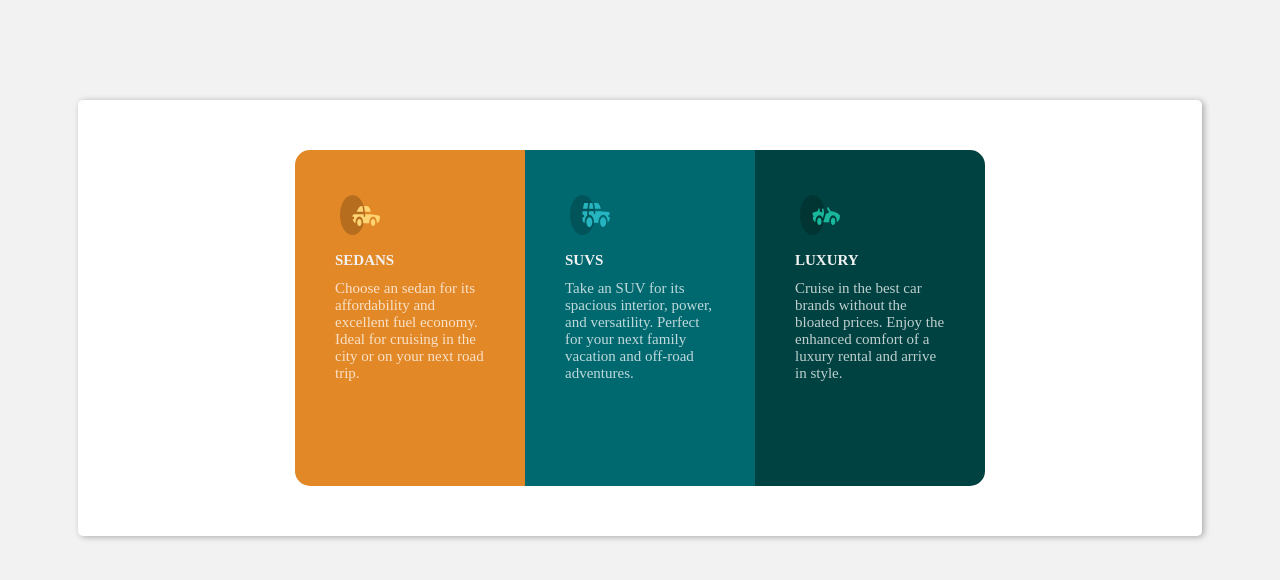
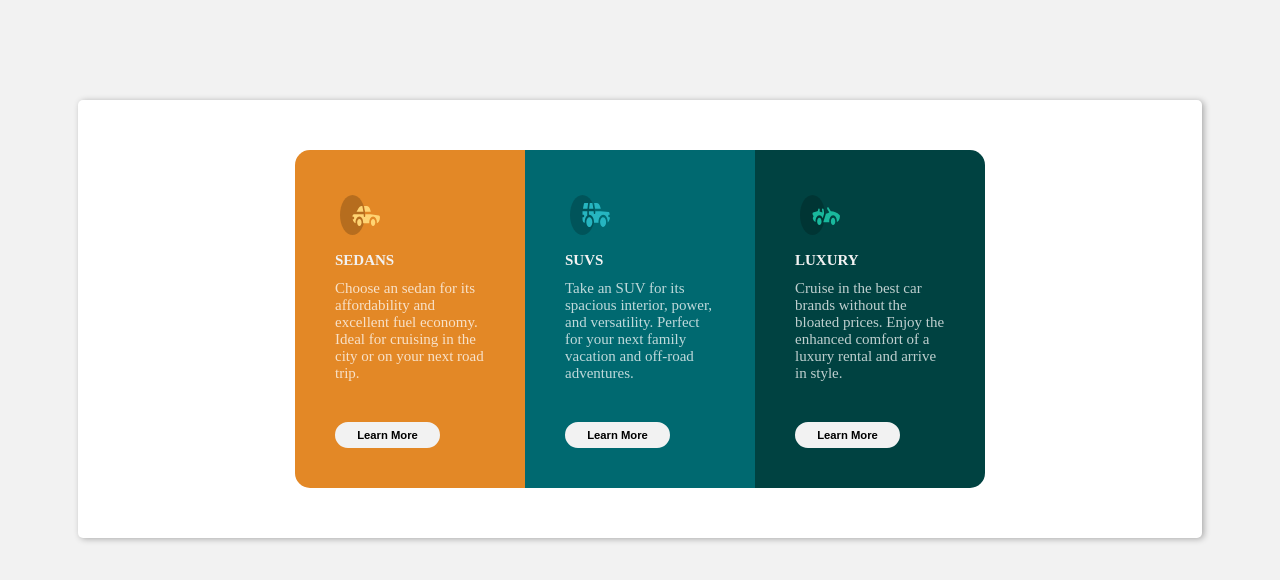
Before and after one commit to iAmNsengi/card-preview-card-starter, a plain HTML site: page index.html in a window 1280 px wide. Drawn offline with Linux system fonts and the light colour scheme; a web font is replaced by a local one.

Commit message:
Update main.css

```diff
--- a/css/main.css
+++ b/css/main.css
@@ -2,15 +2,12 @@
 @import url("https://fonts.google.com/specimen/Big+Shoulders+Display");
 
 * {
-  font-family: -apple-system, BlinkMacSystemFont, "Segoe UI", Roboto, Oxygen,
-    Ubuntu, Cantarell, "Open Sans", "Helvetica Neue", sans-serif;
   margin: 0;
   padding: 0;
   font-size: 15px;
 }
 body {
   background: hsl(0, 0%, 95%);
-  background-size: cover;
   overflow: hidden;
 }
 .container {
@@ -68,15 +65,19 @@ button {
   width: 70%;
   margin-top: 40px;
   border: none;
+  border: 2px solid hsl(0, 0%, 95%);
   padding: 5px;
   font-size: 0.75rem;
   cursor: pointer;
   transition: all 0.8s ease;
-  color: hsl(0, 0%, 95%);
-  z-index: -1;
+  background-color: hsl(0, 0%, 95%);
+  font-weight: 700;
 }
 button:active {
   transform: scale(0.75);
+}
+button:hover {
+  background: none;
 }
 
 @media (max-width: 375px) {
```
